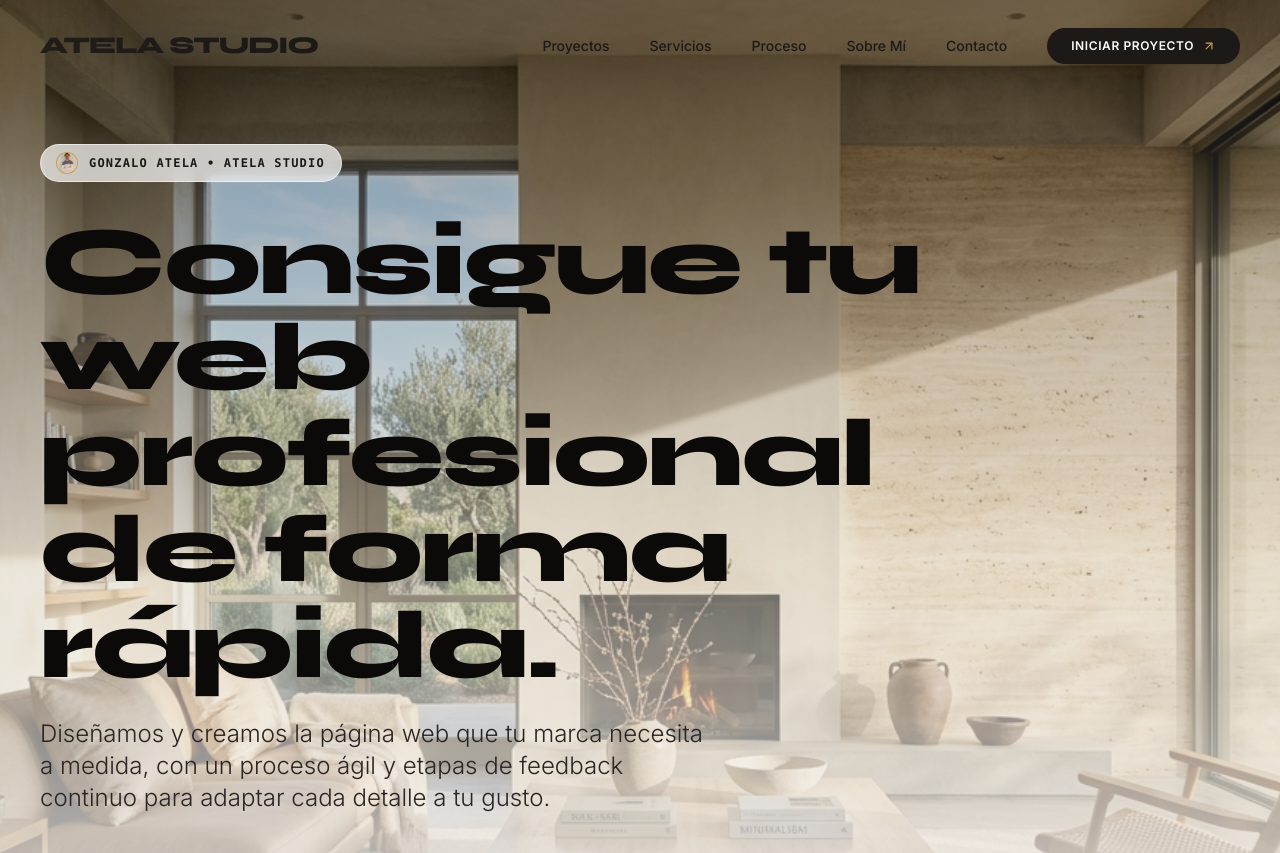
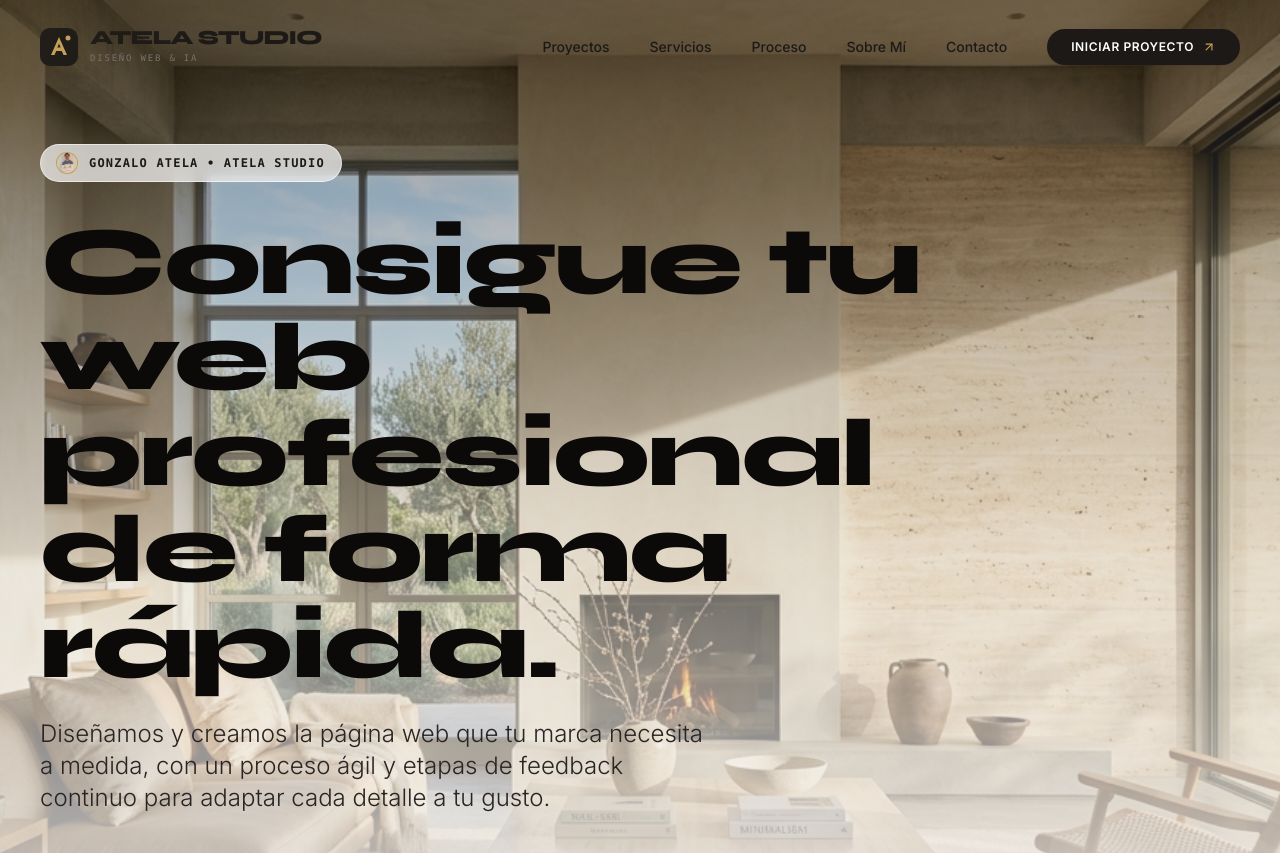
Before and after one commit to gonzatela/atela-studio, a Next.js app: page / in a window 1280 px wide. Shown: the top 853 px of the page. Built offline with nearby package versions, Linux system fonts and the light colour scheme.

Commit message:
Add SVG Logo component, app/icon.svg favicon with monogram A, and LinkedIn profile link

```diff
--- a/components/sections/FounderSection.tsx
+++ b/components/sections/FounderSection.tsx
@@ -3,7 +3,7 @@
 import React from 'react';
 import { motion } from 'framer-motion';
 import { FOUNDER_IMAGE } from '@/data/founder';
-import { ArrowUpRight, Mail } from 'lucide-react';
+import { ArrowUpRight, Mail, Linkedin } from 'lucide-react';
 
 export const FounderSection: React.FC = () => {
   return (
@@ -53,11 +53,14 @@ export const FounderSection: React.FC = () => {
 
             <div className="mt-10 flex flex-wrap items-center gap-4">
               <a
-                href="#contact"
+                href="https://www.linkedin.com/in/gonzalo-atela/"
+                target="_blank"
+                rel="noopener noreferrer"
                 className="px-7 py-3.5 rounded-full bg-stone-900 text-white font-display font-semibold text-xs flex items-center gap-2 hover:bg-stone-800 transition-colors shadow-md active:scale-95"
               >
-                <span>Escríbeme para tu Proyecto</span>
-                <ArrowUpRight className="w-4 h-4 text-[#c5a059]" />
+                <Linkedin className="w-4 h-4 text-[#c5a059]" />
+                <span>Perfil de LinkedIn</span>
+                <ArrowUpRight className="w-3.5 h-3.5 text-stone-400" />
               </a>
 
               <a
--- a/components/ui/Footer.tsx
+++ b/components/ui/Footer.tsx
@@ -1,7 +1,8 @@
 'use client';
 
 import React from 'react';
-import { ArrowUpRight } from 'lucide-react';
+import { ArrowUpRight, Linkedin } from 'lucide-react';
+import { Logo } from './Logo';
 
 export const Footer: React.FC = () => {
   return (
@@ -10,19 +11,22 @@ export const Footer: React.FC = () => {
         <div className="grid md:grid-cols-12 gap-10 pb-16 border-b border-stone-200/80">
           <div className="md:col-span-5 flex flex-col justify-between">
             <div>
-              <span className="font-display font-black text-2xl tracking-tighter text-stone-900 uppercase">
-                ATELA STUDIO
-              </span>
+              <Logo />
               <p className="mt-4 text-sm text-stone-600 max-w-sm font-light leading-relaxed">
                 Diseño web profesional de forma rápida y a medida. Creamos páginas web elegantes y funcionales adaptadas a tu negocio.
               </p>
             </div>
 
-            <div className="mt-8 flex items-center gap-4 text-xs font-mono text-stone-500">
-              <span className="flex items-center gap-1.5 font-medium">
-                <span className="w-2 h-2 rounded-full bg-emerald-500" />
-                Gonzalo Atela
-              </span>
+            <div className="mt-8 flex flex-wrap items-center gap-4 text-xs font-mono text-stone-500">
+              <a
+                href="https://www.linkedin.com/in/gonzalo-atela/"
+                target="_blank"
+                rel="noopener noreferrer"
+                className="flex items-center gap-1.5 font-medium text-stone-800 hover:text-[#c5a059] transition-colors"
+              >
+                <Linkedin className="w-3.5 h-3.5 text-[#c5a059]" />
+                LinkedIn (Gonzalo Atela)
+              </a>
               <span>•</span>
               <a href="mailto:g.atelanavarro@gmail.com" className="hover:text-stone-900 transition-colors">
                 g.atelanavarro@gmail.com
--- /dev/null
+++ b/components/ui/Logo.tsx
@@ -0,0 +1,42 @@
+'use client';
+
+import React from 'react';
+
+interface LogoProps {
+  className?: string;
+  iconOnly?: boolean;
+}
+
+export const Logo: React.FC<LogoProps> = ({ className = '', iconOnly = false }) => {
+  return (
+    <div className={`inline-flex items-center gap-3 ${className}`}>
+      {/* SVG Monogram Icon */}
+      <svg
+        width="38"
+        height="38"
+        viewBox="0 0 38 38"
+        fill="none"
+        xmlns="http://www.w3.org/2000/svg"
+        className="transition-transform duration-300 group-hover:scale-105"
+      >
+        <rect width="38" height="38" rx="10" fill="#1C1917" />
+        <path
+          d="M19 9L27 27H23.5L21.8 23H16.2L14.5 27H11L19 9ZM17.4 19.5H20.6L19 15.5L17.4 19.5Z"
+          fill="#C5A059"
+        />
+        <circle cx="28" cy="10" r="2.5" fill="#C5A059" />
+      </svg>
+
+      {!iconOnly && (
+        <div className="flex flex-col">
+          <span className="font-display font-black text-xl tracking-tighter text-stone-900 group-hover:text-[#c5a059] transition-colors leading-none">
+            ATELA STUDIO
+          </span>
+          <span className="text-[9px] tracking-[0.2em] text-stone-500 font-mono uppercase mt-1">
+            DISEÑO WEB & IA
+          </span>
+        </div>
+      )}
+    </div>
+  );
+};
--- a/components/ui/Navbar.tsx
+++ b/components/ui/Navbar.tsx
@@ -3,6 +3,7 @@
 import React, { useState, useEffect } from 'react';
 import { motion, AnimatePresence } from 'framer-motion';
 import { Menu, X, ArrowUpRight } from 'lucide-react';
+import { Logo } from './Logo';
 
 export const Navbar: React.FC = () => {
   const [scrolled, setScrolled] = useState(false);
@@ -37,9 +38,7 @@ export const Navbar: React.FC = () => {
     >
       <div className="max-w-7xl mx-auto px-6 sm:px-10 flex items-center justify-between">
         <a href="#" className="group flex items-center gap-3">
-          <span className="font-display font-black text-2xl tracking-tighter text-stone-900 group-hover:text-[#c5a059] transition-colors">
-            ATELA STUDIO
-          </span>
+          <Logo />
         </a>
 
         <nav className="hidden md:flex items-center gap-10">
--- a/components/ui/index.ts
+++ b/components/ui/index.ts
@@ -1,3 +1,4 @@
 export * from './Navbar';
 export * from './Footer';
 export * from './CustomCursor';
+export * from './Logo';
```
Also changed, not shown: app/icon.svg (added).
